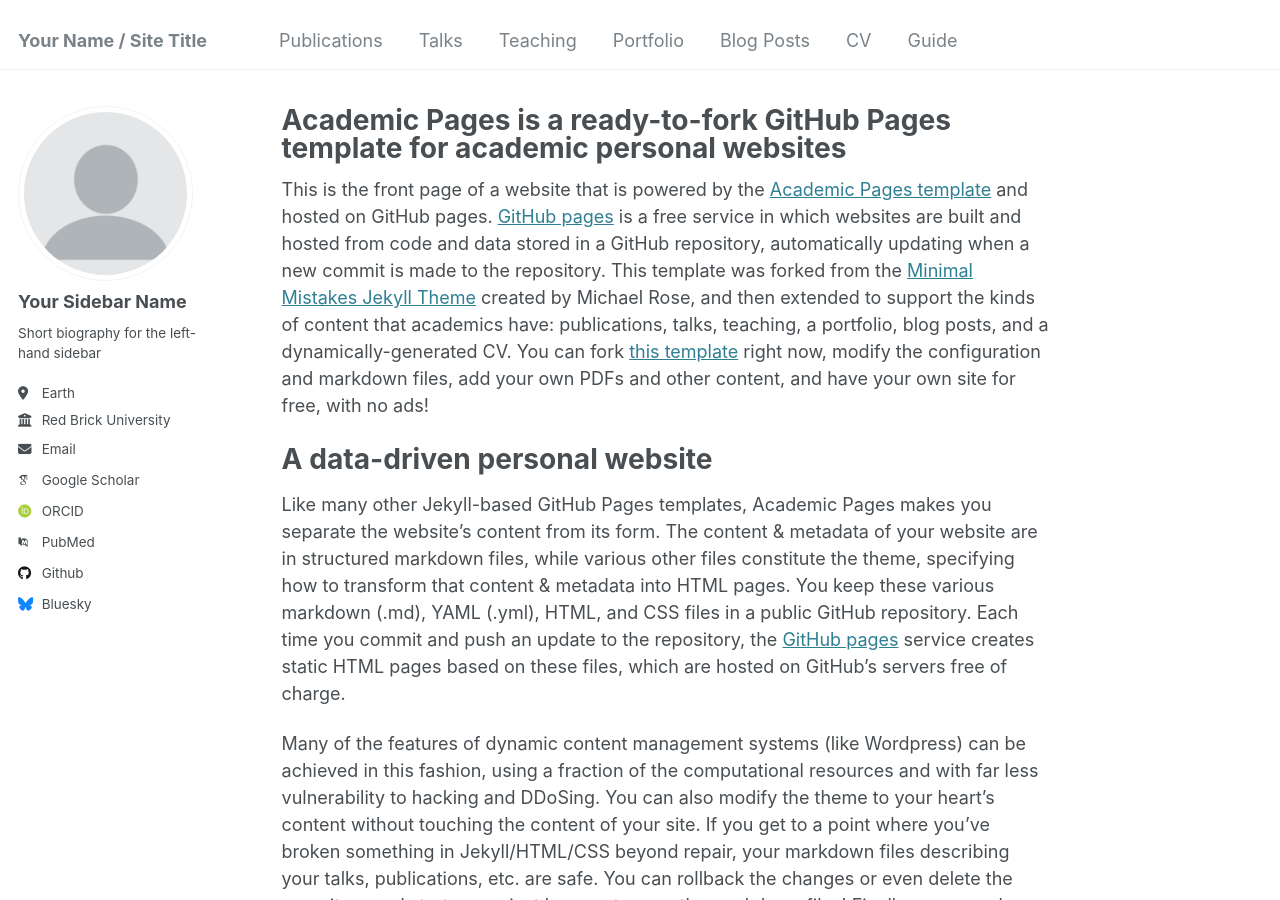
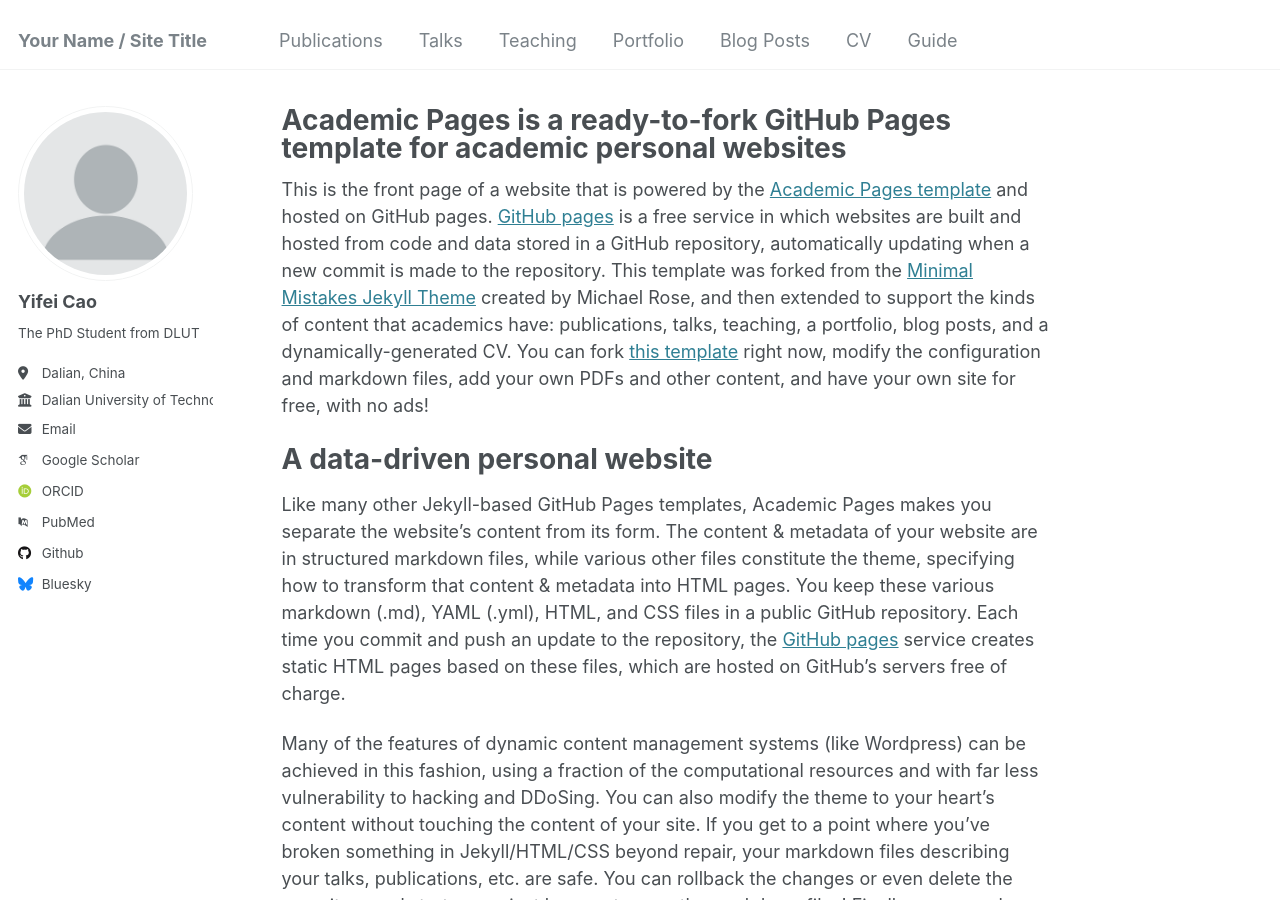
Before and after one commit to cyfedu-dlut/PersonalWeb, a Jekyll site: the page built from _pages/about.md, in a window 1280 px wide and 900 px high. Built offline with Jekyll 4.4.1, drawn with Linux system fonts in a browser that asks for light colours; some web fonts are replaced.

Commit message:
Update _config.yml

```diff
--- a/_config.yml
+++ b/_config.yml
@@ -22,13 +22,13 @@
 author:
   # Biographic information
   avatar           : "profile.png"
-  name             : "Your Sidebar Name"
+  name             : "Yifei Cao"
   pronouns         : # example: "she/her"
-  bio              : "Short biography for the left-hand sidebar"
-  location         : "Earth"
-  employer         : "Red Brick University"
+  bio              : "The PhD Student from DLUT"
+  location         : "Dalian, China"
+  employer         : "Dalian University of Technology"
   uri              : # URL
-  email            : "none@example.org"
+  email            : "yfcao@mail.dlut.edu.cn"
 
   # Academic websites
   arxiv            : # URL - Update with the correct link to your profile
```
